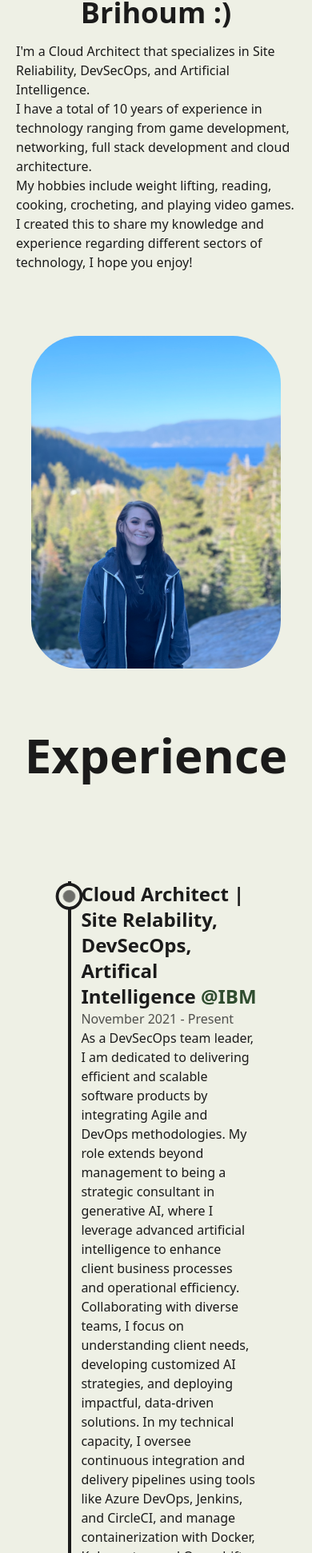
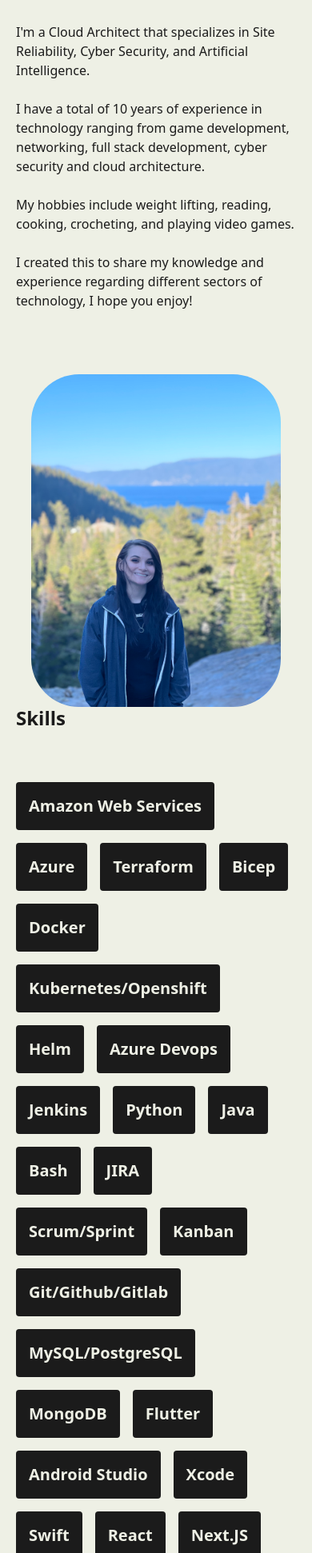
Before and after one commit to linabrihoum/portfolio_blog, a Next.js app: page /about in a window 390 px wide. Shown: the part 58-2000 px from the top of the page at 80% size. Built offline with nearby package versions, Linux system fonts and the light colour scheme; what @supabase/auth-helpers-nextjs would draw is missing.

Commit message:
Adding skills to homepage + adding cyber security

```diff
--- a/src/components/About/Description.js
+++ b/src/components/About/Description.js
@@ -15,12 +15,14 @@
           <span className="text-bold"> </span>
         </h2>
         <p className="font-medium mt-4 text-base">
-          I'm a Cloud Architect that specializes in Site Reliability, DevSecOps,
-          and Artificial Intelligence. <br />I have a total of 10 years of
-          experience in technology ranging from game development, networking,
-          full stack development and cloud architecture. <br />
+          <br />
+          I'm a Cloud Architect that specializes in Site Reliability, Cyber
+          Security, and Artificial Intelligence. <br /> <br /> I have a total of
+          10 years of experience in technology ranging from game development,
+          networking, full stack development, cyber security and cloud
+          architecture. <br /> <br />
           My hobbies include weight lifting, reading, cooking, crocheting, and
-          playing video games. <br />
+          playing video games. <br /> <br />
           I created this to share my knowledge and experience regarding
           different sectors of technology, I hope you enjoy! <br />
         </p>
--- a/src/components/Footer/index.js
+++ b/src/components/Footer/index.js
@@ -24,7 +24,7 @@
   return (
     <footer className="mt-16 md:px-6 rounded-2xl bg-dark dark:bg-accentDark/90 m-2 sm:m-10 flex flex-col items-center text-light dark:text-dark">
       <h3 className="mt-16 font-medium dark:font-bold text-center capitalize text-2xl sm:text-3xl lg:text-4xl px-4">
-        Cloud Technology, DevSecOps, Artifical Intelligence
+        Cloud Technology, Cyber Security, Artifical Intelligence
       </h3>
 
       <div className="flex items-center mt-8">
--- a/src/components/Header/index.js
+++ b/src/components/Header/index.js
@@ -153,7 +153,7 @@
             <nav className="flex items-center justify-center  mt-2 ">
               <motion.a
                 target={"_blank"}
-                className="w-6 m-1 mx-3 bg-light rounded-full dark:bg-dark sm:mx-1"
+                className="w-6 m-1 mx-3 bg-light rounded-full dark:bg-dark sm:mx-1 dark:fill-light"
                 href="#"
                 whileHover={{ y: -2 }}
                 whileTap={{ scale: 0.9 }}
@@ -223,14 +223,12 @@
           />
         </nav>
 
-        <a className="semi-bold dark:text-light">
-          <CustomLink
-            toggle={toggle}
-            className="mr-4 "
-            href="/"
-            title="Lina Brihoum"
-          />
-        </a>
+        <CustomLink
+          toggle={toggle}
+          className="mr-4 semi-bold dark:text-light"
+          href="/"
+          title="Lina Brihoum"
+        />
 
         <nav className=" sm:flex ">
           <a
@@ -241,6 +239,7 @@
           >
             <LinkedinIcon className="hover:scale-125 transition-all ease duration-200" />
           </a>
+
           <a
             href={siteMetadata.github}
             className="inline-block w-6 h-6 mr-4"
@@ -249,6 +248,7 @@
           >
             <GithubIcon className="  hover:scale-125 transition-all ease duration-200 dark:fill-light" />
           </a>
+
           <a
             href={siteMetadata.instagram}
             className="inline-block w-6 h-6 mr-4"
--- a/src/components/Home/HomeCoverSection.js
+++ b/src/components/Home/HomeCoverSection.js
@@ -1,19 +1,16 @@
 import React from "react";
 import TransitionEffect from "../Home/TransitionEffect";
 import Skills from "./Skills";
-import Experience from "../About/Experience";
 import HomeDescription from "./HomeDescription";
 
 const HomeCoverSection = () => {
   return (
     <>
       <TransitionEffect />
-      <section className="justify-center">
-        <div className="dark:text-white text-dark ">
+        <div className="justify-center dark:text-white text-dark ">
           <HomeDescription />
           <Skills />
         </div>
-      </section>
     </>
   );
 };
--- a/src/components/Home/HomeDescription.js
+++ b/src/components/Home/HomeDescription.js
@@ -1,11 +1,13 @@
 "use client";
-import React, { useEffect, useState } from "react";
+import React  from "react";
 import { DotLottiePlayer } from "@dotlottie/react-player";
+import Skills from "./Skills";
+import { motion } from "framer-motion";
 
 const HomeDescription = () => {
 
   return (
-    <section className="w-full h-screen md:h-[60vh] flex flex-col md:flex-row items-center justify-center text-dark dark:text-light">
+    <section className="w-full h-full md:h-[60vh] flex flex-col md:flex-row items-center justify-center text-dark dark:text-light">
       <div className="w-full md:w-1/2 items-start justify-center px-5 xs:p-10 pb-10 lg:px-16">
         <DotLottiePlayer
           src="https://lottie.host/c09d0c47-6720-44f8-b5b1-716ee091da61/tAX7GLIRcm.lottie"
@@ -17,18 +19,31 @@
       </div>
 
       <div className="w-full md:w-1/2 flex flex-col text-left items-start justify-center px-5 xs:p-10 pb-10 lg:px-16">
-        <h2 className="font-bold text-4xl xs:text-5xl sxl:text-6xl  text-center lg:text-left">
-          {`Hey there!`}{" "}
-          <span className="text-bold"> </span>
-        </h2>
-        <h2 className="font-bold text-4xl xs:text-5xl sxl:text-6xl  text-center lg:text-left">
-          {`I'm Lina Brihoum :)`}{" "}
-          <span className="text-bold"> </span>
-        </h2>
-        <p className="font-medium mt-4 text-base">
-          I'm a Cloud Architect that specializes in Site Reliability, DevSecOps,
+        <motion.h2
+          initial={{ opacity: 0 }}
+          animate={{ opacity: 1, y: -30 }}
+          transition={{ delay: 1 }}
+          className="font-bold text-4xl xs:text-5xl sxl:text-6xl  text-center lg:text-left"
+        >
+          {`Hey there!`} <span className="text-bold"> </span>
+        </motion.h2>
+        <motion.h2
+          initial={{ opacity: 0 }}
+          animate={{ opacity: 1, y: -30 }}
+          transition={{ delay: 1.5 }}
+          className="font-bold text-4xl xs:text-5xl sxl:text-6xl  text-center lg:text-left"
+        >
+          {`I'm Lina Brihoum :)`} <span className="text-bold"> </span>
+        </motion.h2>
+        <motion.p
+          initial={{ opacity: 0 }}
+          animate={{ opacity: 1, y: -30 }}
+          transition={{ delay: 2 }}
+          className="font-medium mt-4 text-base"
+        >
+          I'm a Cloud Architect that specializes in Site Reliability, Cyber Security,
           and Artificial Intelligence. <br />
-        </p>
+        </motion.p>
       </div>
     </section>
   );
--- a/src/components/Home/Skills.js
+++ b/src/components/Home/Skills.js
@@ -1,11 +1,74 @@
-import React from 'react';
+"use client";
+import React from "react";
+import { motion } from "framer-motion";
+
+const TechTile = ({ name }) => (
+  <div
+    className="rounded p-4 text-sm cursor-pointer bg-dark dark:bg-light text-light dark:text-dark
+    hover:text-accent dark:hover:text-white hover:bg-accentDark dark:hover:bg-accent"
+  >
+    <h1 className="text-xl font-bold"> {name} </h1>
+  </div>
+);
+
+const TechGallery = () => {
+  const technologies = [
+    "Amazon Web Services",
+    "Azure",
+    "Terraform",
+    "Bicep",
+    "Docker",
+    "Kubernetes/Openshift",
+    "Helm",
+    "Azure Devops",
+    "Jenkins",
+    "Python",
+    "Java",
+    "Bash",
+    "JIRA",
+    "Scrum/Sprint",
+    "Kanban",
+    "Git/Github/Gitlab",
+    "MySQL/PostgreSQL",
+    "MongoDB",
+    "Flutter",
+    "Android Studio",
+    "Xcode",
+    "Swift",
+    "React",
+    "Next.JS",
+    "CSS/TailwindCSS",
+    "Javascript/Typescript",
+    "Linux",
+    "MacOS",
+    "Windows"
+  ];
+
+  return (
+    <div className="flex gap-4 flex-wrap">
+      {technologies.map((tech, index) => (
+        <TechTile key={index} name={tech} />
+      ))}
+    </div>
+  );
+};
 
 const Skills = () => {
-    return (
-        <div>
+  return (
+    <section className="w-full mt-16 sm:mt-24 md:mt-32 px-5 sm:px-10 md:px-24 sxl:px-32 flex flex-col">
+      <div className="w-full flex justify-between">
+        <motion.div whileHover={{ scale: 1.1 }} whileTap={{ scale: 0.9 }}>
+          <h1 className="text-2xl w-fit inline-block font-bold capitalize md:text-4xl text-dark dark:text-light">
+            Skills
+          </h1>
+        </motion.div>
+      </div>
 
-        </div>
-    );
+      <div className="flex flex-col gap-16 mt-16 justify-center items-center">
+        <TechGallery />
+      </div>
+    </section>
+  );
 };
 
 export default Skills;
```
